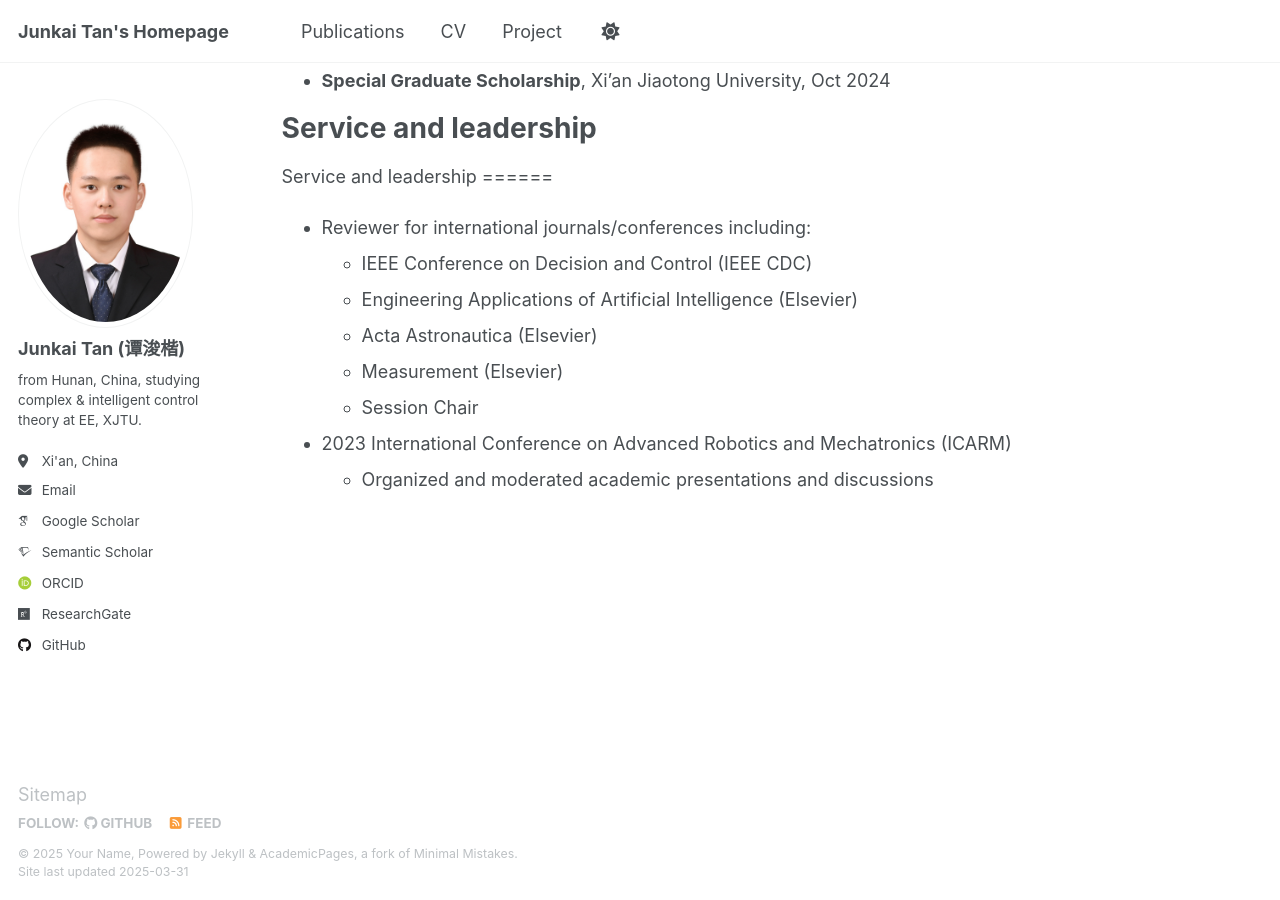
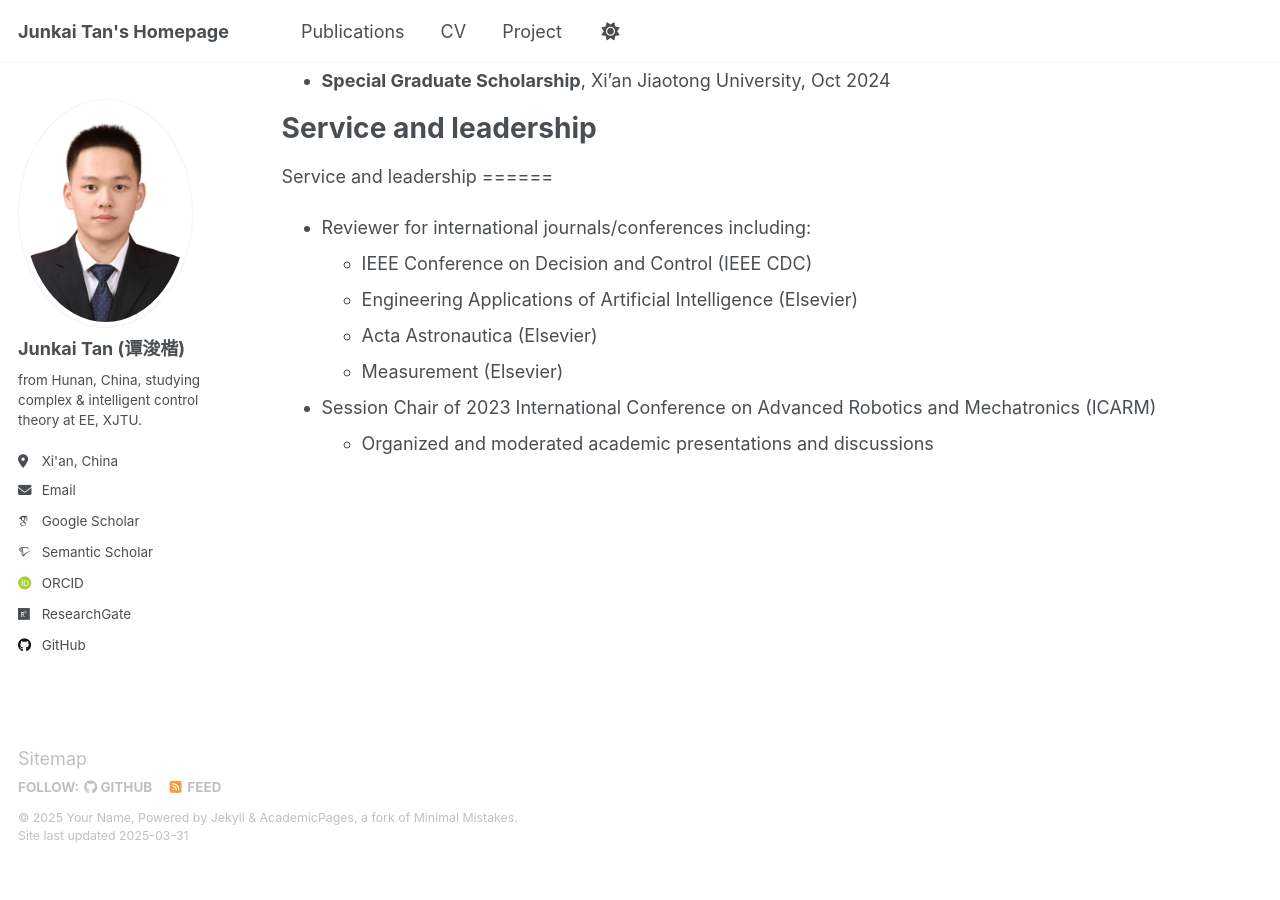
Before and after one commit to tanjunkai2001/tanjunkai2001.github.io, a Jekyll site: the page built from _pages/cv.md, in a window 1280 px wide and 900 px high, scrolled down 3515 px. Built offline with Jekyll 4.4.1, drawn with Linux system fonts in a browser that asks for light colours; some web fonts are replaced; after the commit the page ends 4379 px from its top, so only the background shows below that.

Commit message:
Update cv.md

```diff
--- a/_pages/cv.md
+++ b/_pages/cv.md
@@ -101,9 +101,6 @@ Service and leadership
   * Engineering Applications of Artificial Intelligence (Elsevier)
   * Acta Astronautica (Elsevier)
   * Measurement (Elsevier)
-  * Session Chair
-
-
-* 2023 International Conference on Advanced Robotics and Mechatronics (ICARM)
+* Session Chair of 2023 International Conference on Advanced Robotics and Mechatronics (ICARM)
   <!-- * Chaired technical session at Class A conference of Chinese Association of Automation -->
   * Organized and moderated academic presentations and discussions
```
